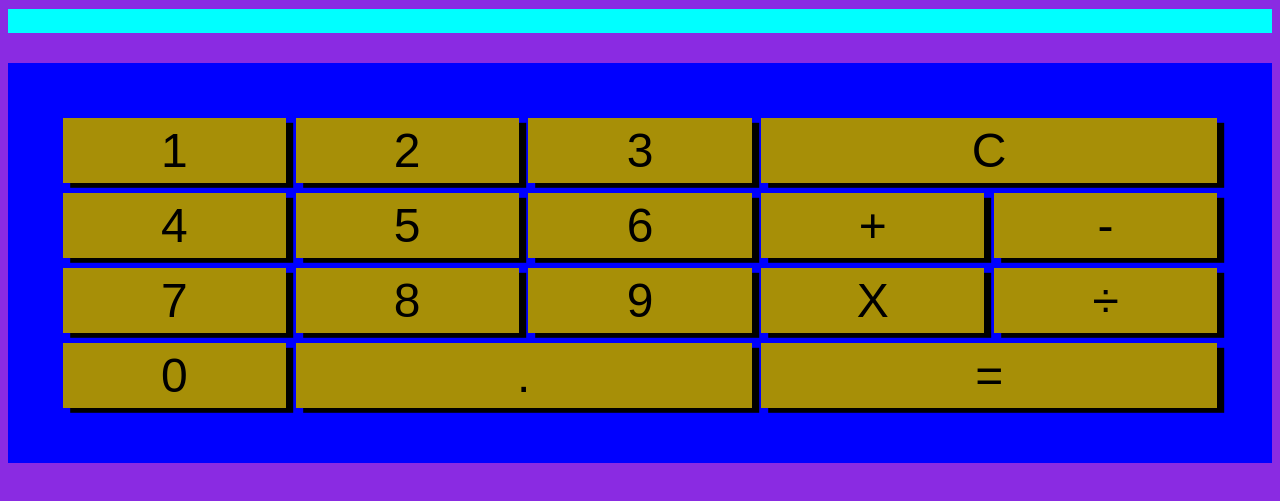
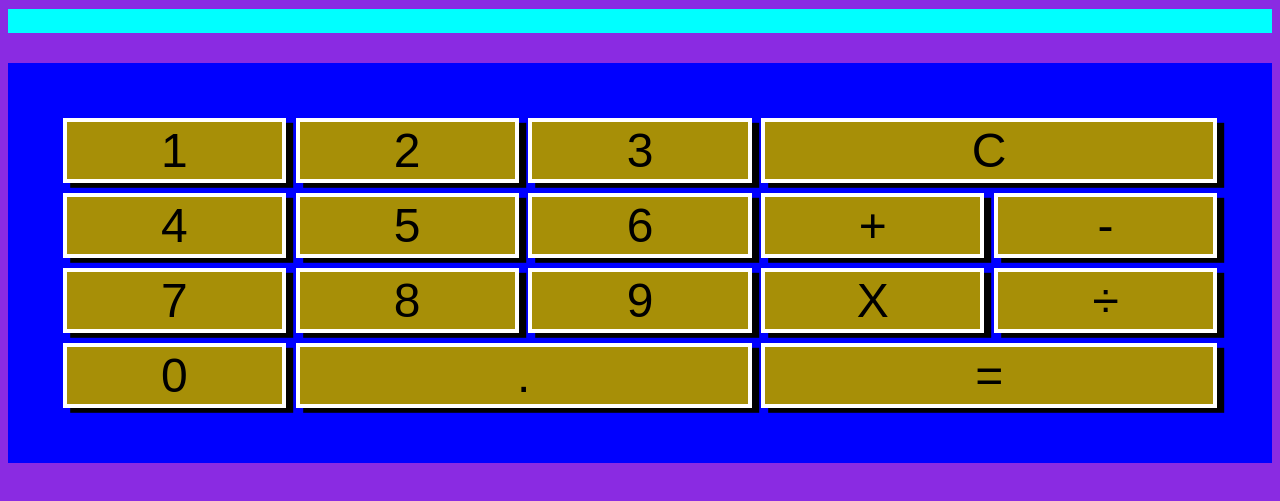
Before and after one commit to LMathers00/Calculator, a plain HTML site: page index.html in a window 1280 px wide. Shown: the part 87-588 px from the top of the page. Drawn offline with Linux system fonts and the light colour scheme.

```diff
--- a/style.scss
+++ b/style.scss
@@ -52,7 +52,7 @@
     color: black;
     background-color: rgb(167, 143, 7);
      margin: 0.2rem;
-     border: 4px solid rgb(167, 143, 7);
+     border: 4px solid white;
      font-size: 2rem;
      box-shadow: 0.3rem 0.2rem black;
 }
```
Also changed, not shown: style.css, 1 other file.
